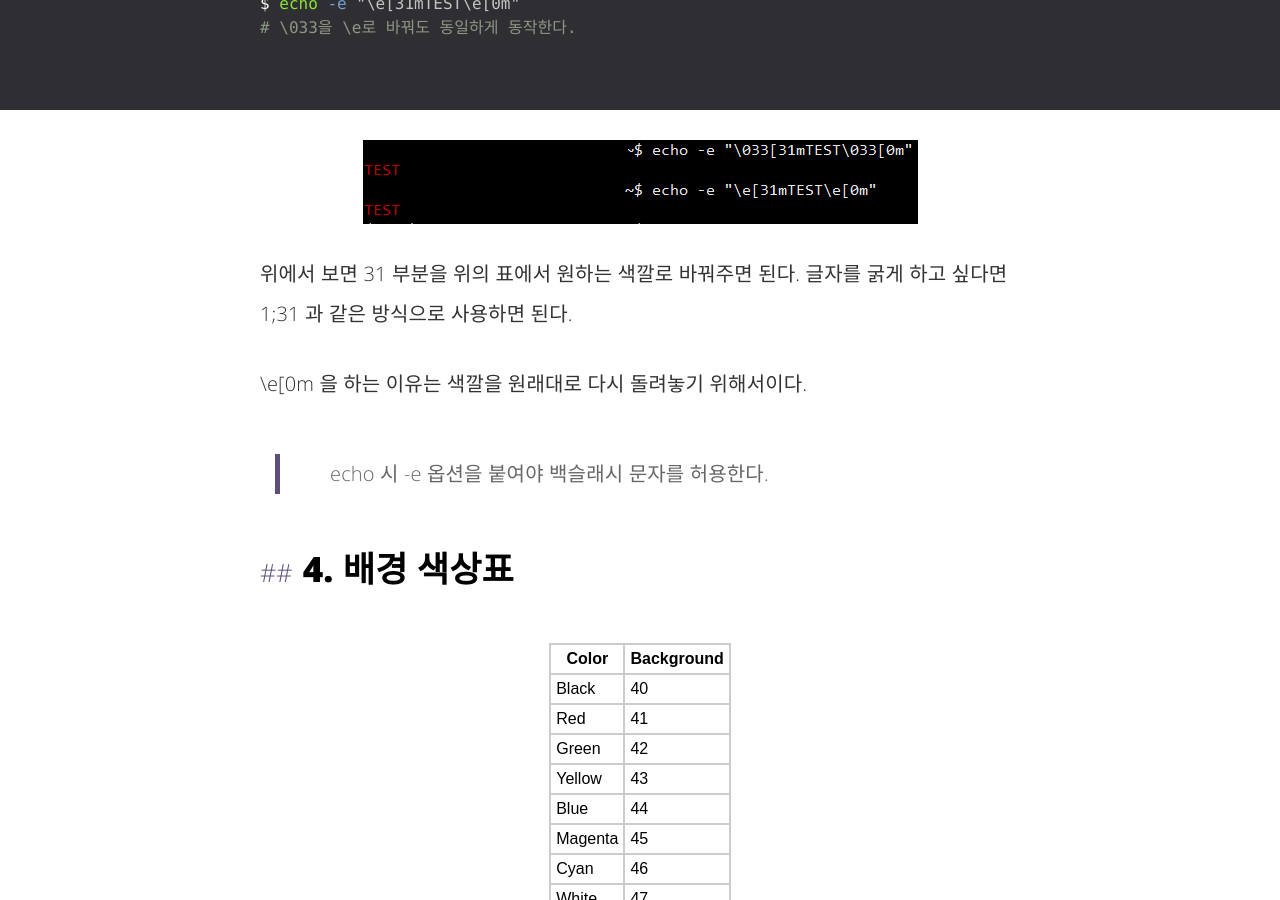
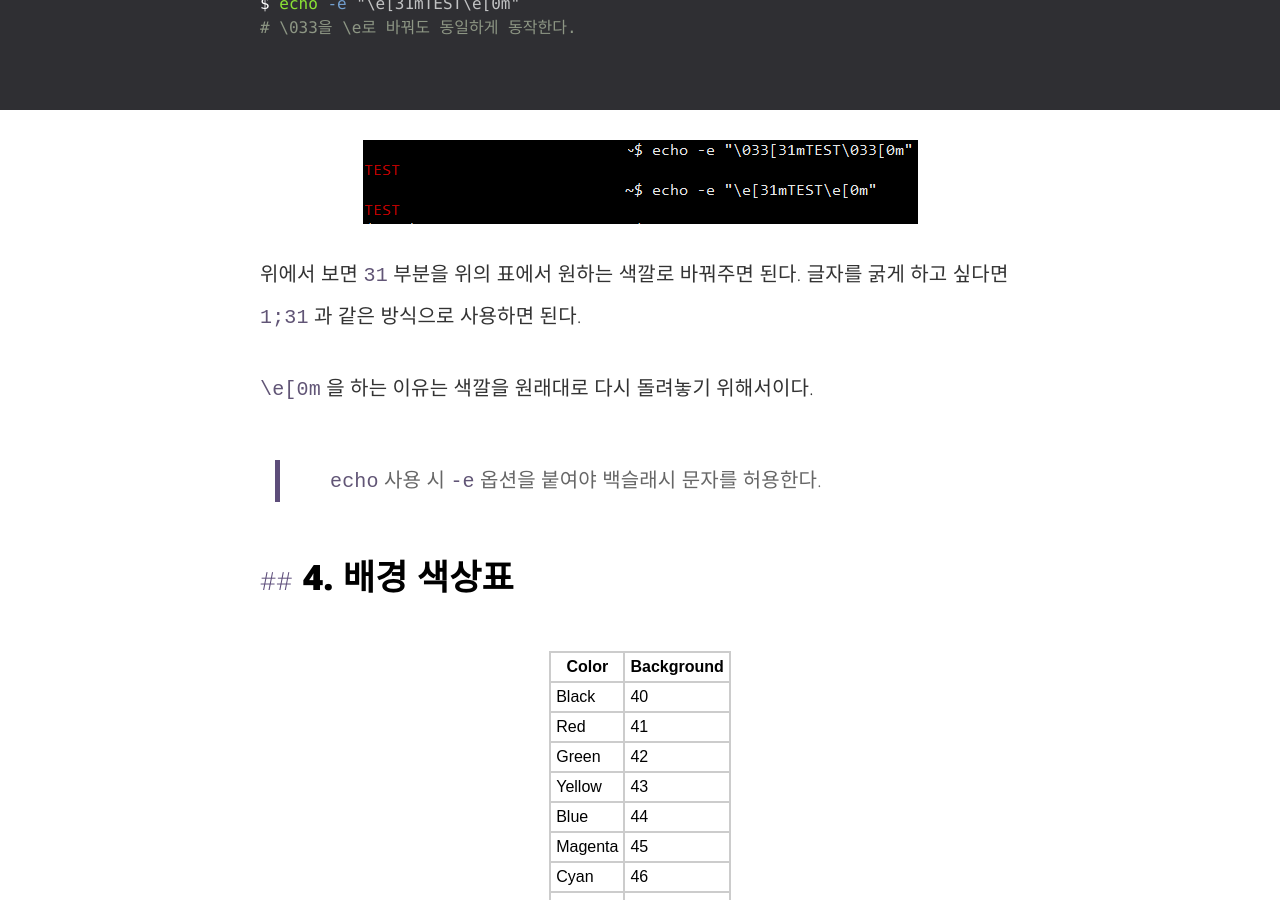
Before and after one commit to rainofpainki/rainofpainki.github.io, a Jekyll site: the page built from _posts/2018-02-02-shell_text_color.md, in a window 1280 px wide and 900 px high, scrolled down 1368 px. Built offline with Jekyll 4.4.1, drawn with Linux system fonts in a browser that asks for light colours; comment, search, counter and statistics services are not loaded.

Commit message:
fix markdowns

```diff
--- a/_posts/2018-02-02-shell_text_color.md
+++ b/_posts/2018-02-02-shell_text_color.md
@@ -46,11 +46,11 @@ $ echo -e "\e[31mTEST\e[0m"
 ![사진1](https://raw.githubusercontent.com/rainofpainki/rainofpainki.github.io/master/assets/img/shell_text_color/01.PNG)
 
 
-위에서 보면 31 부분을 위의 표에서 원하는 색깔로 바꿔주면 된다. 글자를 굵게 하고 싶다면 1;31 과 같은 방식으로 사용하면 된다.
+위에서 보면 `31` 부분을 위의 표에서 원하는 색깔로 바꿔주면 된다. 글자를 굵게 하고 싶다면 `1;31` 과 같은 방식으로 사용하면 된다.
 
-\e[0m 을 하는 이유는 색깔을 원래대로 다시 돌려놓기 위해서이다.
+`\e[0m` 을 하는 이유는 색깔을 원래대로 다시 돌려놓기 위해서이다.
 
-> echo 시 -e 옵션을 붙여야 백슬래시 문자를 허용한다.
+> `echo` 사용 시 `-e` 옵션을 붙여야 백슬래시 문자를 허용한다.
 
 
 ## 4. 배경 색상표
```
